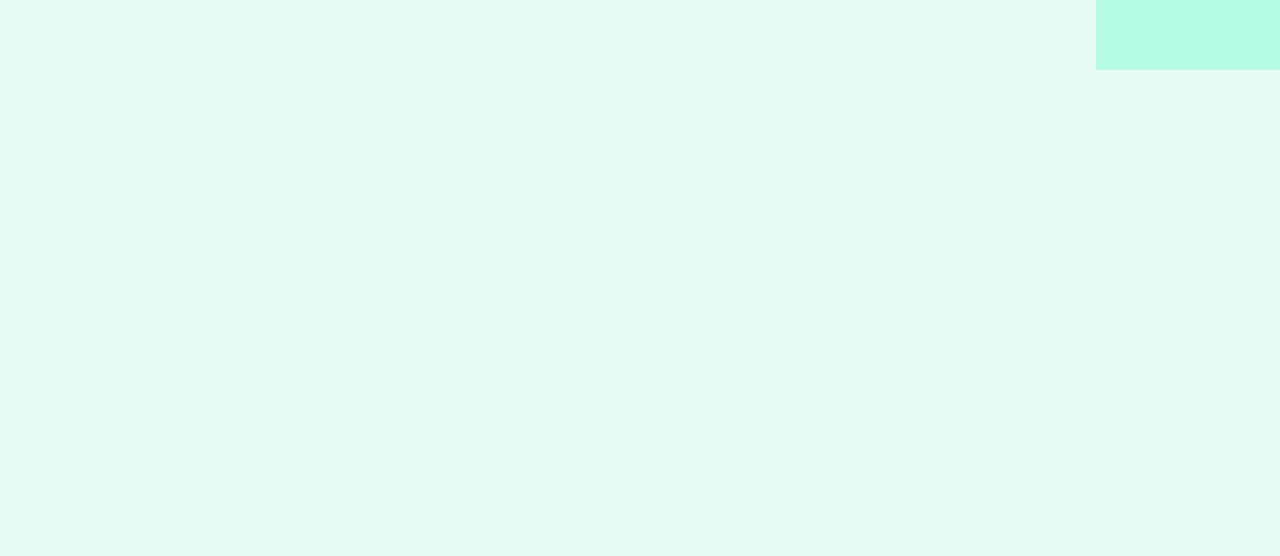
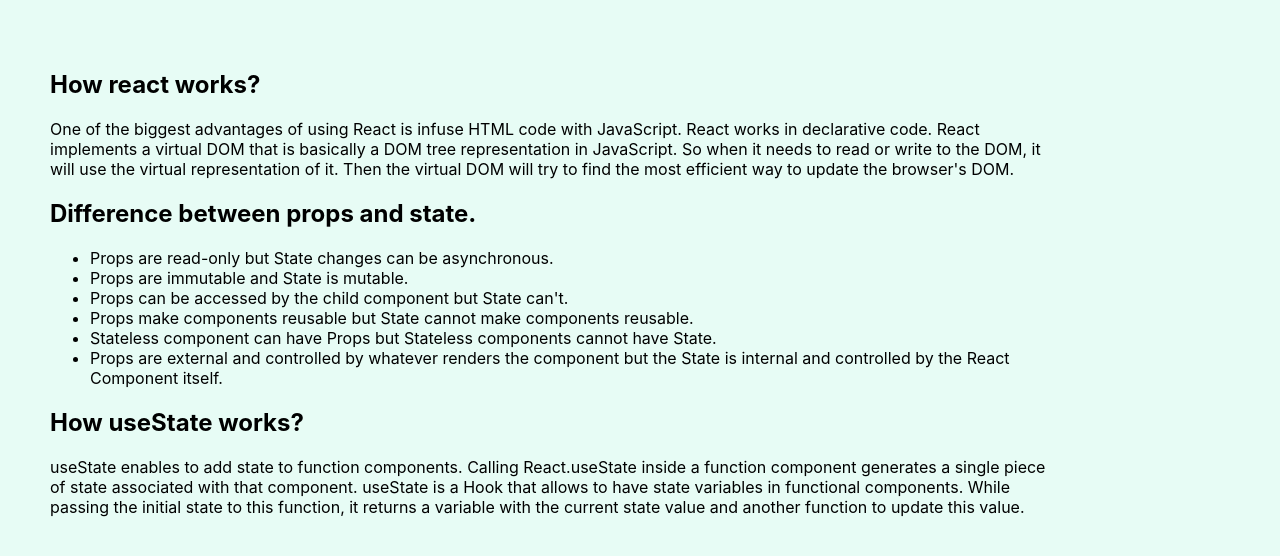
Before and after one commit to JannatunNaeem141/skating-world, a React (Create React App) app: page / in a window 1280 px wide. Shown: the part 2186-2742 px from the top of the page. Before the commit the page ends 2256 px from the top, so only its background shows below. Built offline with nearby package versions, Linux system fonts and the light colour scheme.

Commit message:
Question answer added

```diff
--- /dev/null
+++ b/src/components/Questions/Questions.css
@@ -0,0 +1,3 @@
+.questions-container{
+    margin: 100px 50px;
+}
--- /dev/null
+++ b/src/components/Questions/Questions.js
@@ -0,0 +1,32 @@
+import React from 'react';
+import './Questions.css'
+
+const Questions = () => {
+    return (
+        <div className='questions-container'>
+            <div>
+                <h2>How react works?</h2>
+                <p>One of the biggest advantages of using React is infuse HTML code with JavaScript. React works in declarative code.
+                    React implements a virtual DOM that is basically a DOM tree representation in JavaScript. So when it needs to read or write to the DOM, it will use the virtual representation of it. Then the virtual DOM will try to find the most efficient way to update the browser's DOM.</p>
+            </div>
+            <div>
+                <h2>Difference between props and state.</h2>
+                <ul>
+                    <li>Props are read-only but State changes can be asynchronous.</li>
+                    <li>Props are immutable and State is mutable.</li>
+                    <li>Props can be accessed by the child component but State can't.</li>
+                    <li>Props make components reusable but State cannot make components reusable.</li>
+                    <li>Stateless component can have Props but Stateless components cannot have State.</li>
+                    <li>Props are external and controlled by whatever renders the component but the State is internal and controlled by the React Component itself.</li>
+                </ul>
+            </div>
+            <div>
+                <h2>How useState works?</h2>
+                <p>useState enables to add state to function components. Calling React.useState inside a function component generates a single piece of state associated with that component.
+                    useState is a Hook that allows to have state variables in functional components. While passing the initial state to this function, it returns a variable with the current state value and another function to update this value.</p>
+            </div>
+        </div>
+    );
+};
+
+export default Questions;
--- a/src/components/Shop/Shop.css
+++ b/src/components/Shop/Shop.css
@@ -15,7 +15,7 @@
     display: grid;
     grid-template-columns: repeat(3, 1fr);
     gap: 45px;
-    margin: 100px 50px;
+    margin: 100px 50px 0 50px;
 }
 .cart-container{
     background-color: rgb(182, 252, 228);
--- a/src/components/Shop/Shop.js
+++ b/src/components/Shop/Shop.js
@@ -1,5 +1,6 @@
 import React, { useEffect, useState } from 'react';
 import Product from '../Product/Product';
+import Questions from '../Questions/Questions';
 import './Shop.css'
 
 const Shop = () => {
@@ -18,7 +19,7 @@
     }
 
     // Clear cart
-    const innerCartValue = document.getElementById('innerCart')
+    const innerCartValue = document.getElementById('innerCart');
     const clearAll = () => {
         innerCartValue.innerHTML = '';
     }
@@ -55,6 +56,9 @@
                     <button onClick={clearAll} className="cartBtns">Clear All</button>
                 </div>
             </div>
+            <div>
+                <Questions></Questions>
+            </div>
         </div >
     );
 };
```
Also changed, not shown: 1 other file (tests, documents, lock files or other folders).
